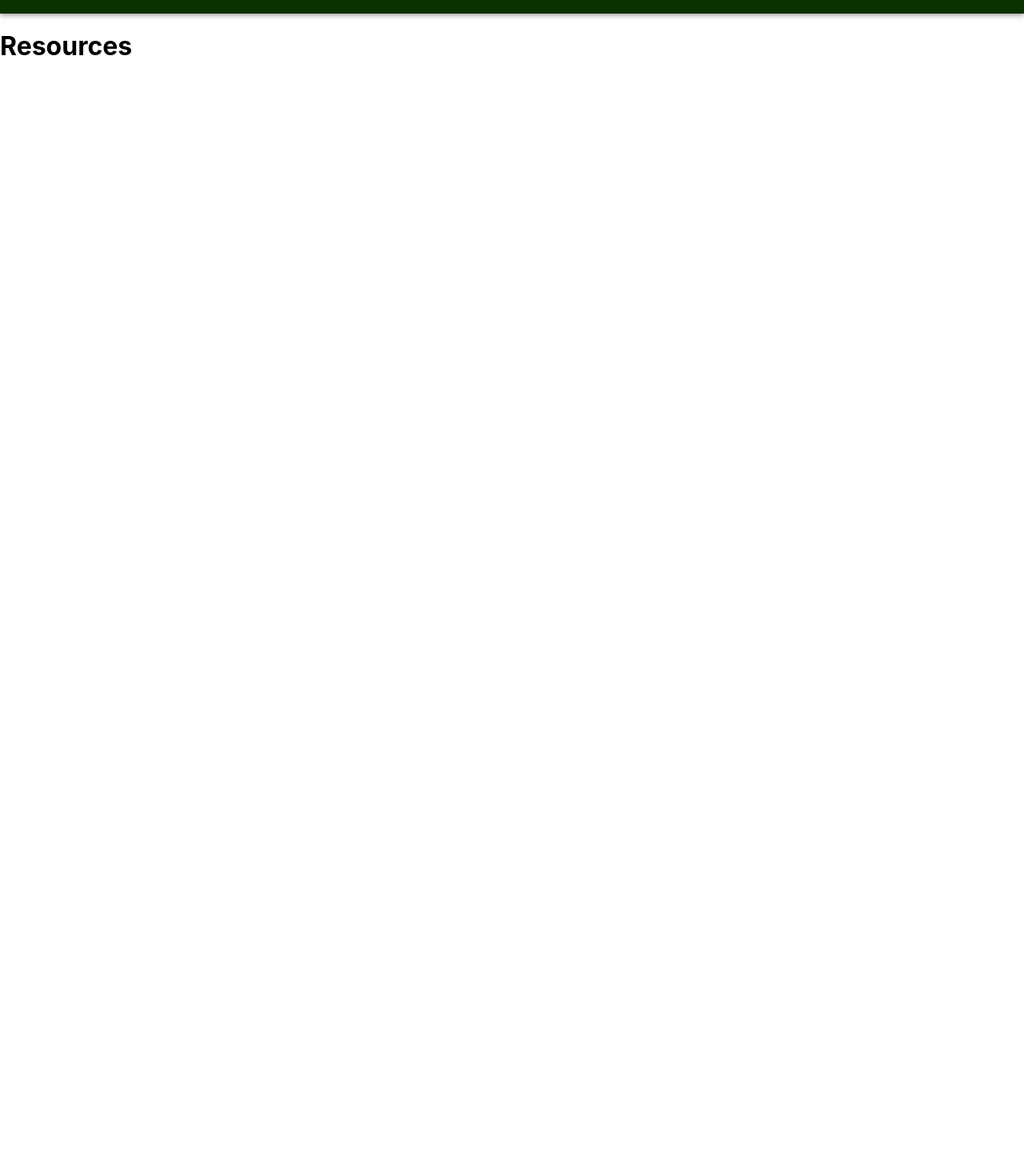
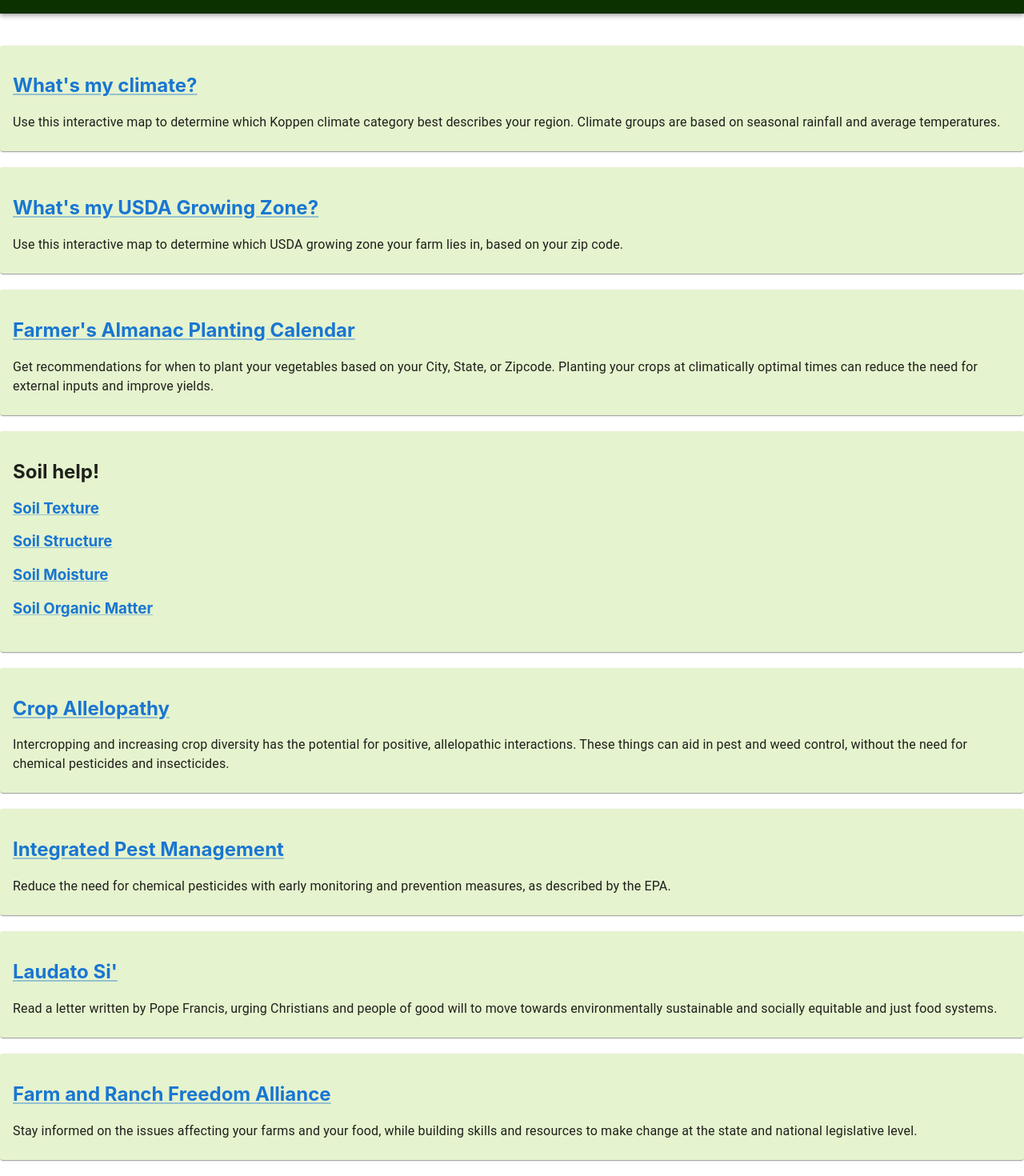
Before and after one commit to thereallucyray/dibbleapp, a React (Create React App) app: page /Resources in a window 1280 px wide. Shown: the part 52-1522 px from the top of the page at 80% size. Before the commit the page ends 800 px from the top, so only its background shows below. Built offline with nearby package versions, Linux system fonts and the light colour scheme.

Commit message:
styling + resources page

```diff
--- a/src/Crop.js
+++ b/src/Crop.js
@@ -1,9 +1,9 @@
 import {useState, useEffect} from 'react'
 import { Grid, Card, CardContent } from '@mui/material';
 import { useParams } from 'react-router';
-import { getCrop } from './api/CropService';
+import { getCrop, getIntercrops } from './api/CropService';
 import { getFarm } from './api/FarmService';
-// import { getHistoricForecast } from './api/WeatherService';
+import CropList from './components/cropList';
 import dayjs from "dayjs";
 
 
@@ -17,10 +17,9 @@
   const [lo, setAveLo] = useState(0);
   const [precip, setAvePrecip] = useState(0);
   const [frost, setFrostDays] = useState(0);
+  const [intercrops, setIntercrops] = useState(null);
 
   async function getHistoricForecast(latitude, longitude, start_date, end_date){
-    console.log("I'm here!")
-    console.log(latitude, longitude, start_date, end_date)
     const apiUrl = `https://archive-api.open-meteo.com/v1/archive?latitude=${latitude}&longitude=${longitude}&start_date=${start_date}&end_date=${end_date}&daily=temperature_2m_max,temperature_2m_min,precipitation_sum&hourly=temperature_2m&temperature_unit=fahrenheit`;
     fetch(apiUrl)
     .then(response => {
@@ -30,22 +29,14 @@
       }
       return response.json();
     }).then(data => {
-      // console.log('Weather data:', data);
-      // console.log(data.daily.temperature_2m_max)
       const aveHi = data.daily.temperature_2m_max.reduce((a, b) => a + b) / data.daily.temperature_2m_max.length;
       setAveHi(aveHi);
-      // console.log(aveHi)
       const aveLo = data.daily.temperature_2m_min.reduce((a, b) => a + b) / data.daily.temperature_2m_min.length;
       setAveLo(aveLo);
-      // console.log(aveLo)
       const avePrecip = data.daily.precipitation_sum.reduce((a, b) => a + b) / data.daily.precipitation_sum.length;
       setAvePrecip(avePrecip);
-      // console.log(avePrecip)
       const frostDays = data.daily.temperature_2m_min.filter(d => (d <= 32.0)).length;
       setFrostDays(frostDays);
-      // console.log(frostDays);
-      // console.log({ aveHi, aveLo, avePrecip, frostDays })
-      // return { aveHi: aveHi, aveLo: aveLo, avePrecip: avePrecip, frostDays: frostDays };
     })
     .catch(error => {
       console.log('There has been a problem with your fetch operation:', error);
@@ -66,6 +57,15 @@
     setFarm(farmData.data);
   }
 
+  const getCropInterCrops = async() => {
+    try {
+      const data  = await getIntercrops(crop.id);
+      setIntercrops(data.data);
+    } catch (error) {
+      console.log(error);
+    }
+  }
+
   const calcEndDate = (datePlanted, daysToMaturity)=>{
     const date1 = dayjs(datePlanted, "MM/DD/YYYY")
     date1.add(daysToMaturity, 'day')
@@ -79,12 +79,6 @@
   const getWeatherData = async (farm) => {
     const start_date = dayjs(crop.datePlanted, "MM/DD/YYYY").format('YYYY-MM-DD');
     const end_date = calcEndDate(crop.datePlanted, crop.daysToMaturity);
-    // console.log(farm.latitude, farm.longitude, start_date, end_date)
-    // const { aveHi, aveLo, avePrecip, frostDays } = await getHistoricForecast(farm.latitude, farm.longitude, start_date, end_date);
-    // setAveHi(aveHi);
-    // setAveLo(aveLo);
-    // setAvePrecip(avePrecip);
-    // setFrostDays(frostDays);
     const data = await getHistoricForecast(farm.latitude, farm.longitude, start_date, end_date);
   }
 
@@ -96,12 +90,16 @@
   useEffect(()=>{
     if(crop !== null && farm !== null){
       if(crop.weather == null){
-        console.log("no weather")
-        console.log(farm)
         getWeatherData(farm)
       }
     }
   }, [crop, farm])
+
+  useEffect(()=>{
+    if(crop !== null){
+      getCropInterCrops();
+    }
+  }, [crop])
 
   if (crop !== null){
   return (
@@ -136,6 +134,15 @@
           </Card>
         </Grid>
       </Grid>
+      <br/>
+      <Grid size='grow'>
+          <Card style={{backgroundColor: "#E5F3CE"}}>
+            <CardContent>
+              <h2>Intercrops</h2>
+              {intercrops? <CropList data={intercrops}/> : <h3>No intercrops listed</h3>}
+            </CardContent>
+          </Card>
+        </Grid>
     </div>
   );
   }
--- a/src/Farm.js
+++ b/src/Farm.js
@@ -8,9 +8,7 @@
   MenuItem,
   Button
 } from '@mui/material';
-import SoilList from './components/soilList';
 import FieldList from './components/fieldList';
-import NewSoilPopUp from './components/newSoilPopup';
 import NewFieldPopUp from './components/newFieldPopUp';
 
 const climates = [
--- a/src/Resources.js
+++ b/src/Resources.js
@@ -1,8 +1,118 @@
+import './App.css';
+import { Grid, Card, CardContent, Link, Typography } from '@mui/material';
+
+
 function Resources() {
+
+
   return (
-    <div className="Rcs">
-      <h1>Resources</h1>
-    </div>
+      <div className="Resources">
+          <Grid size='grow'>
+            <br/>
+            <Card style={{backgroundColor: "#E5F3CE"}}>
+              <CardContent>
+                <Link href="https://www.plantmaps.com/koppen-climate-classification-map-united-states.php">
+                  <h2>What's my climate?</h2>
+                </Link>
+                <Typography>
+                  Use this interactive map to determine which Koppen climate category best describes your region.
+                  Climate groups are based on seasonal rainfall and average temperatures.
+                </Typography>
+              </CardContent>
+            </Card>
+            <br/>
+            <Card style={{backgroundColor: "#E5F3CE"}}>
+              <CardContent>
+                <Link href="https://planthardiness.ars.usda.gov/">
+                  <h2>What's my USDA Growing Zone?</h2>
+                </Link>
+                <Typography>
+                  Use this interactive map to determine which USDA growing zone your farm lies in, based on your zip code.
+                </Typography>
+              </CardContent>
+            </Card>
+            <br/>
+            <Card style={{backgroundColor: "#E5F3CE"}}>
+              <CardContent>
+                <Link href="https://www.almanac.com/gardening/planting-calendar">
+                  <h2>Farmer's Almanac Planting Calendar</h2>
+                </Link>
+                <Typography>
+                  Get recommendations for when to plant your vegetables based on your City, State, or Zipcode.
+                  Planting your crops at climatically optimal times can reduce the need for external inputs and improve yields.
+                </Typography>
+              </CardContent>
+            </Card>
+            <br/>
+            <Card style={{backgroundColor: "#E5F3CE"}}>
+              <CardContent>
+                <h2>Soil help!</h2>
+                <Link href="https://www.qld.gov.au/environment/land/management/soil/soil-properties/texture#:~:text=Soil%20texture%20(such%20as%20loam,made%20up%20largely%20of%20clay.">
+                  <h3>Soil Texture</h3>
+                </Link>
+                <Link href="https://mandako.com/agripedia/what-is-soil-structure/">
+                  <h3>Soil Structure</h3>
+                </Link>
+                <Link href="https://www.umass.edu/agriculture-food-environment/landscape/fact-sheets/measuring-soil-moisture">
+                  <h3>Soil Moisture</h3>
+                </Link>
+                <Link href="https://extensionpubs.unl.edu/publication/g2283/na/html/view">
+                  <h3>Soil Organic Matter</h3>
+                </Link>
+                <Typography>
+
+                </Typography>
+              </CardContent>
+            </Card>
+            <br/>
+            <Card style={{backgroundColor: "#E5F3CE"}}>
+              <CardContent>
+                <Link href="https://www.frontiersin.org/journals/plant-science/articles/10.3389/fpls.2015.01020/full">
+                  <h2>Crop Allelopathy</h2>
+                </Link>
+                <Typography>
+                  Intercropping and increasing crop diversity has the potential for positive, allelopathic interactions.
+                  These things can aid in pest and weed control, without the need for chemical pesticides and insecticides.
+                </Typography>
+              </CardContent>
+            </Card>
+            <br/>
+            <Card style={{backgroundColor: "#E5F3CE"}}>
+              <CardContent>
+                <Link href="https://www.epa.gov/safepestcontrol/integrated-pest-management-ipm-principles">
+                  <h2>Integrated Pest Management</h2>
+                </Link>
+                <Typography>
+                  Reduce the need for chemical pesticides with early monitoring and prevention measures, as described by the EPA.
+                </Typography>
+              </CardContent>
+            </Card>
+            <br/>
+            <Card style={{backgroundColor: "#E5F3CE"}}>
+              <CardContent>
+                <Link href="https://www.vatican.va/content/francesco/en/encyclicals/documents/papa-francesco_20150524_enciclica-laudato-si.html">
+                  <h2>Laudato Si'</h2>
+                </Link>
+                <Typography>
+                  Read a letter written by Pope Francis, urging Christians and people of good will to move towards environmentally sustainable and
+                  socially equitable and just food systems.
+                </Typography>
+              </CardContent>
+            </Card>
+            <br/>
+            <Card style={{backgroundColor: "#E5F3CE"}}>
+              <CardContent>
+                <Link href="https://farmandranchfreedom.org/">
+                  <h2>Farm and Ranch Freedom Alliance</h2>
+                </Link>
+                <Typography>
+                  Stay informed on the issues affecting your farms and your food, while building skills and resources to make change at the state and national legislative level.
+                </Typography>
+              </CardContent>
+            </Card>
+            <br/>
+          </Grid>
+      </div>
   );
 }
 
--- a/src/components/newCropPopup.js
+++ b/src/components/newCropPopup.js
@@ -23,6 +23,8 @@
 
 const crops = [
   "Corn",
+  "Beans",
+  "Squash",
   "Soybeans",
   "Wheat",
   "Cotton",
@@ -139,9 +141,10 @@
                     <div style={{ marginTop: '20px'}}>
                         <Box sx={{ minWidth: 120 }}>
                             <FormControl fullWidth>
-                                <InputLabel id="select-field">Select field</InputLabel>
+                                <InputLabel id="select-field" shrink={true}>Select field</InputLabel>
                                 <Select
                                     labelId="select-field"
+                                    label="Select Field"
                                     id="field"
                                     variant="outlined"
                                     fullWidth
@@ -162,9 +165,10 @@
                     <div style={{ marginTop: '20px'}}>
                         <Box sx={{ minWidth: 120 }}>
                             <FormControl fullWidth>
-                                <InputLabel id="select-crop">Select crop</InputLabel>
+                                <InputLabel id="select-crop" shrink={true}>Select crop</InputLabel>
                                 <Select
                                     labelId="select-crop"
+                                    label="Select Crop"
                                     id="crop"
                                     variant="outlined"
                                     fullWidth
--- a/src/components/newFieldPopUp.js
+++ b/src/components/newFieldPopUp.js
@@ -59,6 +59,7 @@
                         <CloseIcon />
                     </IconButton>
                 </DialogTitle>
+                <br/>
                 <DialogContent>
                     <div>
                         <TextField
```
